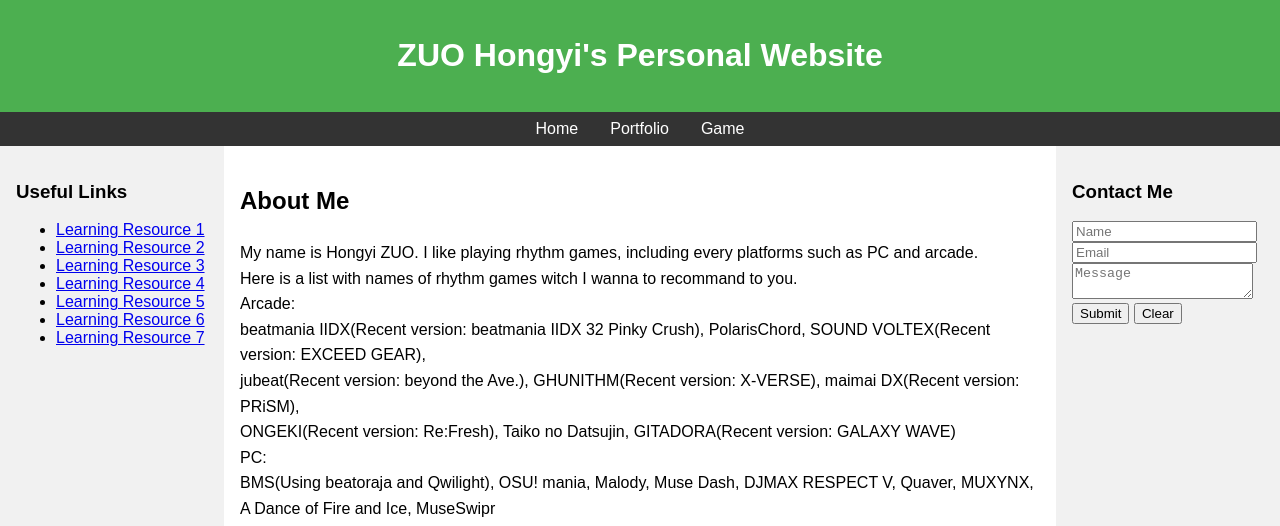
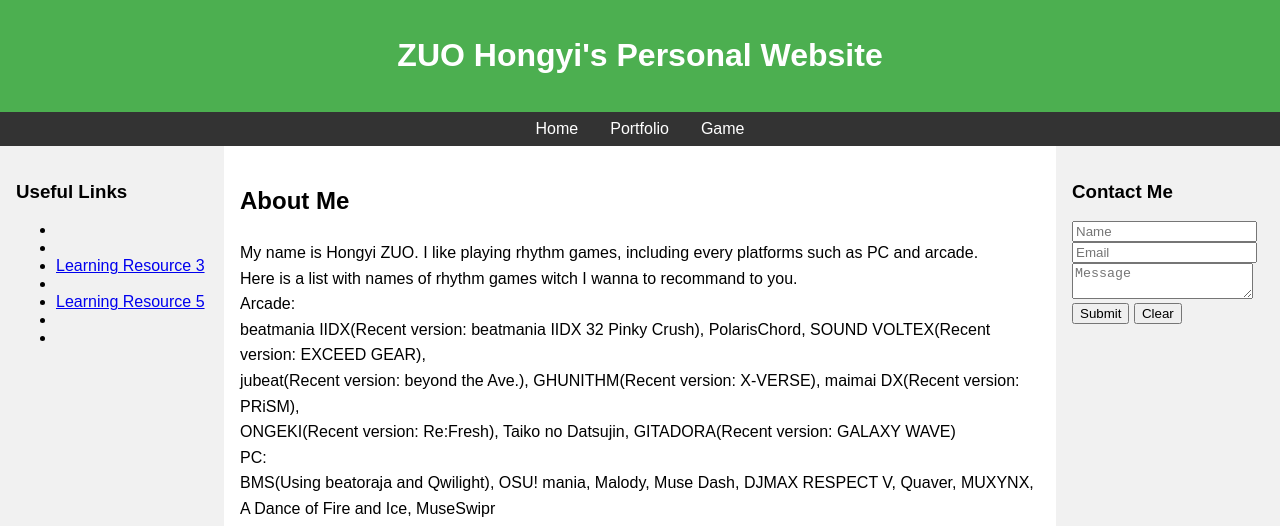
Before and after one commit to hiyoridesu/Rhythm-Game-Player-Blog, a plain HTML site: page index.html in a window 1280 px wide. Shown: the top 526 px of the page. Drawn offline with Linux system fonts and the light colour scheme.

Commit message:
Update index.html

```diff
--- a/index.html
+++ b/index.html
@@ -25,13 +25,13 @@
         <aside class="left-sidebar">
             <h3>Useful Links</h3>
             <ul>
-                <li><a href="https://p.eagate.573.jp/game/2dx/32/index.html" target="IIDX">Learning Resource 1</a></li>
-                <li><a href="https://p.eagate.573.jp/game/sdvx/vi/index.html" target="SDVX">Learning Resource 2</a></li>
+                <li><a href="https://p.eagate.573.jp/game/2dx/32/index.html" target="IIDX"></a></li>
+                <li><a href="https://p.eagate.573.jp/game/sdvx/vi/index.html" target="SDVX"></a></li>
                 <li><a href="https://chunithm.sega.jp/" target="CHUNITHM">Learning Resource 3</a></li>
-                <li><a href="https://p.eagate.573.jp/game/polarischord/pc/top/index.html" target="PolarisChord">Learning Resource 4</a></li>
+                <li><a href="https://p.eagate.573.jp/game/polarischord/pc/top/index.html" target="PolarisChord"></a></li>
                 <li><a href="https://osu.ppy.sh/home" target="OSU!">Learning Resource 5</a></li>
-                <li><a href="https://bang-dream.bushimo.jp/" target="BanG Dream! GBP">Learning Resource 6</a></li>
-                <li><a href="https://pjsekai.sega.jp/" target="Project SEKAI">Learning Resource 7</a></li>
+                <li><a href="https://bang-dream.bushimo.jp/" target="BanG Dream! GBP"></a></li>
+                <li><a href="https://pjsekai.sega.jp/" target="Project SEKAI"></a></li>
                 <!-- More links can be added here -->
             </ul>
         </aside>
```
